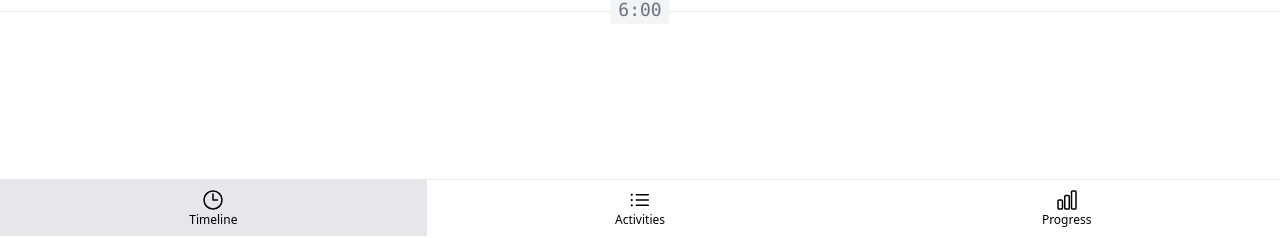
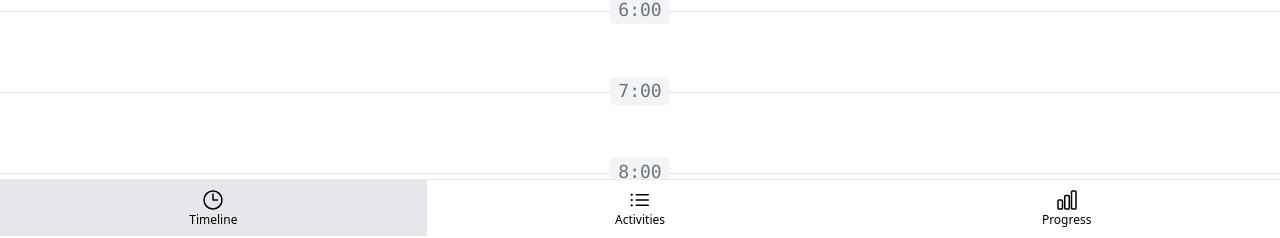
Before and after one commit to linata81/ontrack_vue, a Vue app: page /#timeline in a window 1280 px wide. Shown: the part 564-802 px from the top of the page. Built offline with nearby package versions, Linux system fonts and the light colour scheme.

Commit message:
Timeline Data Generation

```diff
--- a/src/constants.js
+++ b/src/constants.js
@@ -10,3 +10,5 @@
   [PAGE_ACTIVITIES]: ListBulletIcon,
   [PAGE_PROGRESS]: ChartBarIcon
 }
+
+export const HOURS_IN_DAY = 24
--- a/src/functions.js
+++ b/src/functions.js
@@ -1,4 +1,4 @@
-import {PAGE_TIMELINE, PAGE_ACTIVITIES, PAGE_PROGRESS} from './constants.js'
+import {PAGE_TIMELINE, PAGE_ACTIVITIES, PAGE_PROGRESS, HOURS_IN_DAY} from './constants.js'
 
 export function normalizePageHash() {
   const hash = window.location.hash.slice(1)
@@ -10,3 +10,13 @@
   window.location.hash = PAGE_TIMELINE
   return PAGE_TIMELINE
 }
+
+export   function generateTimelineItems() {
+  const timelineItems = []
+
+  for(let hour = 0; hour < HOURS_IN_DAY; hour++) {
+    timelineItems.push({hour})
+  }
+
+  return timelineItems
+}
--- a/src/pages/TheTimeline.vue
+++ b/src/pages/TheTimeline.vue
@@ -1,13 +1,20 @@
+<script setup>
+import {generateTimelineItems} from '../functions'
+
+const timelineItems = generateTimelineItems()
+
+</script>
+
 <template>
   <div class="mt-7">
     <ul>
       <li
-        v-for="i in [0, 1, 2, 3, 4, 5, 6]"
-        :key="i"
+        v-for="{hour} in timelineItems"
+        :key="hour"
         class="relative flex flex-col gap-2 border-t border-gray-200 py-10 px-4"
       >
         <a href="#" class="absolute -top-4 left-1/2 rounded bg-gray-100 px-2 font-mono text-lg text-gray-500 -translate-x-1/2">
-          {{ i }}:00
+          {{ hour }}:00
         </a>
       </li>
     </ul>
```
